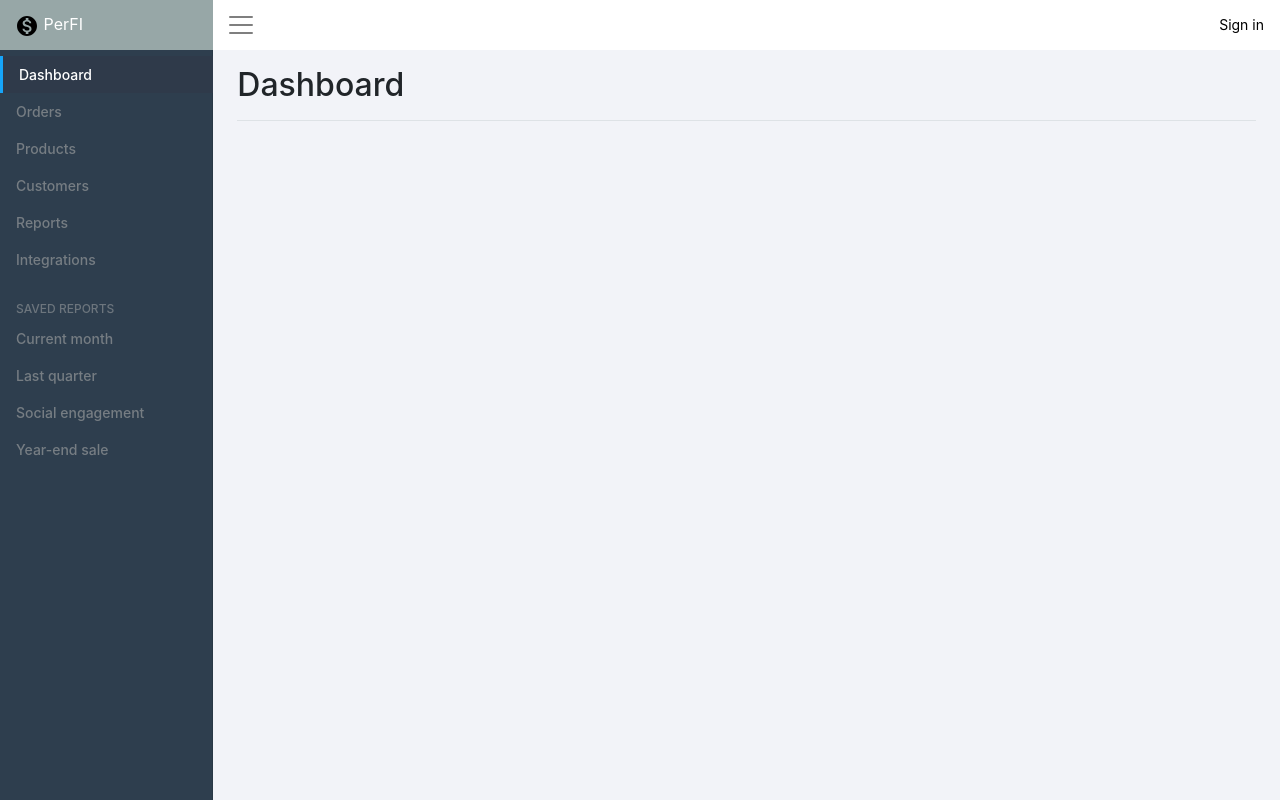
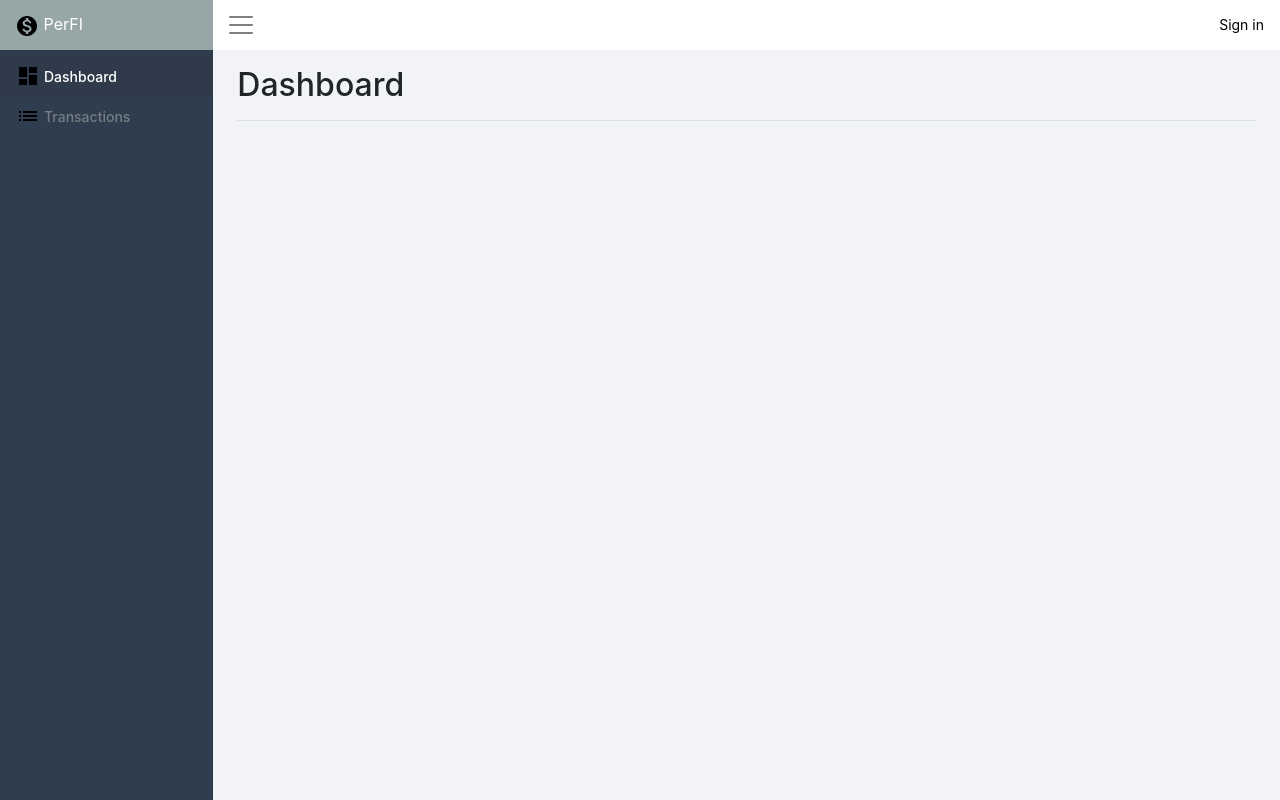
Before and after one commit to akosborn/personal-finance, an Angular app: page / in a window 1280 px wide. Built offline with nearby package versions, Linux system fonts and the light colour scheme.

Commit message:
added icons to side bar nav; removed dummy links

```diff
--- a/src/app/side-nav/side-nav.component.css
+++ b/src/app/side-nav/side-nav.component.css
@@ -57,6 +57,7 @@
   color: #ffffff;
   background: #2F3A4A;
   border-left: 3px solid #16A5FA;
+  margin-left: -3px;
 }
 
 .sidebar .nav-link:hover .feather,
--- a/src/app/side-nav/side-nav.component.html
+++ b/src/app/side-nav/side-nav.component.html
@@ -5,73 +5,53 @@
         <li class="nav-item">
           <a class="nav-link active" href="#">
             <span data-feather="home"></span>
-            Dashboard <span class="sr-only">(current)</span>
+            <img src="assets/images/ic_dashboard_24px.svg" alt="Dashboard">
+            <span class="d-inline-block align-middle pl-1">Dashboard</span>
+            <span class="sr-only">(current)</span>
           </a>
         </li>
         <li class="nav-item">
           <a class="nav-link" href="#">
             <span data-feather="file"></span>
-            Orders
-          </a>
-        </li>
-        <li class="nav-item">
-          <a class="nav-link" href="#">
-            <span data-feather="shopping-cart"></span>
-            Products
-          </a>
-        </li>
-        <li class="nav-item">
-          <a class="nav-link" href="#">
-            <span data-feather="users"></span>
-            Customers
-          </a>
-        </li>
-        <li class="nav-item">
-          <a class="nav-link" href="#">
-            <span data-feather="bar-chart-2"></span>
-            Reports
-          </a>
-        </li>
-        <li class="nav-item">
-          <a class="nav-link" href="#">
-            <span data-feather="layers"></span>
-            Integrations
+            <img src="assets/images/ic_list_24px.svg" alt="Transactions">
+            <span class="d-inline-block align-middle pl-1">Transactions</span>
+            <span class="sr-only">(current)</span>
           </a>
         </li>
       </ul>
 
-      <h6 class="sidebar-heading d-flex justify-content-between align-items-center px-3 mt-4 mb-1 text-muted">
-        <span>Saved reports</span>
-        <a class="d-flex align-items-center text-muted" href="#">
-          <span data-feather="plus-circle"></span>
-        </a>
-      </h6>
-      <ul class="nav flex-column mb-2">
-        <li class="nav-item">
-          <a class="nav-link" href="#">
-            <span data-feather="file-text"></span>
-            Current month
-          </a>
-        </li>
-        <li class="nav-item">
-          <a class="nav-link" href="#">
-            <span data-feather="file-text"></span>
-            Last quarter
-          </a>
-        </li>
-        <li class="nav-item">
-          <a class="nav-link" href="#">
-            <span data-feather="file-text"></span>
-            Social engagement
-          </a>
-        </li>
-        <li class="nav-item">
-          <a class="nav-link" href="#">
-            <span data-feather="file-text"></span>
-            Year-end sale
-          </a>
-        </li>
-      </ul>
+      <!--<h6 class="sidebar-heading d-flex justify-content-between align-items-center px-3 mt-4 mb-1 text-muted">-->
+        <!--<span>Saved reports</span>-->
+        <!--<a class="d-flex align-items-center text-muted" href="#">-->
+          <!--<span data-feather="plus-circle"></span>-->
+        <!--</a>-->
+      <!--</h6>-->
+      <!--<ul class="nav flex-column mb-2">-->
+        <!--<li class="nav-item">-->
+          <!--<a class="nav-link" href="#">-->
+            <!--<span data-feather="file-text"></span>-->
+            <!--Current month-->
+          <!--</a>-->
+        <!--</li>-->
+        <!--<li class="nav-item">-->
+          <!--<a class="nav-link" href="#">-->
+            <!--<span data-feather="file-text"></span>-->
+            <!--Last quarter-->
+          <!--</a>-->
+        <!--</li>-->
+        <!--<li class="nav-item">-->
+          <!--<a class="nav-link" href="#">-->
+            <!--<span data-feather="file-text"></span>-->
+            <!--Social engagement-->
+          <!--</a>-->
+        <!--</li>-->
+        <!--<li class="nav-item">-->
+          <!--<a class="nav-link" href="#">-->
+            <!--<span data-feather="file-text"></span>-->
+            <!--Year-end sale-->
+          <!--</a>-->
+        <!--</li>-->
+      <!--</ul>-->
     </div>
   </nav>
 </div>
```
Also changed, not shown: src/assets/images/ic_dashboard_24px.svg (added), src/assets/images/ic_list_24px.svg (added).
